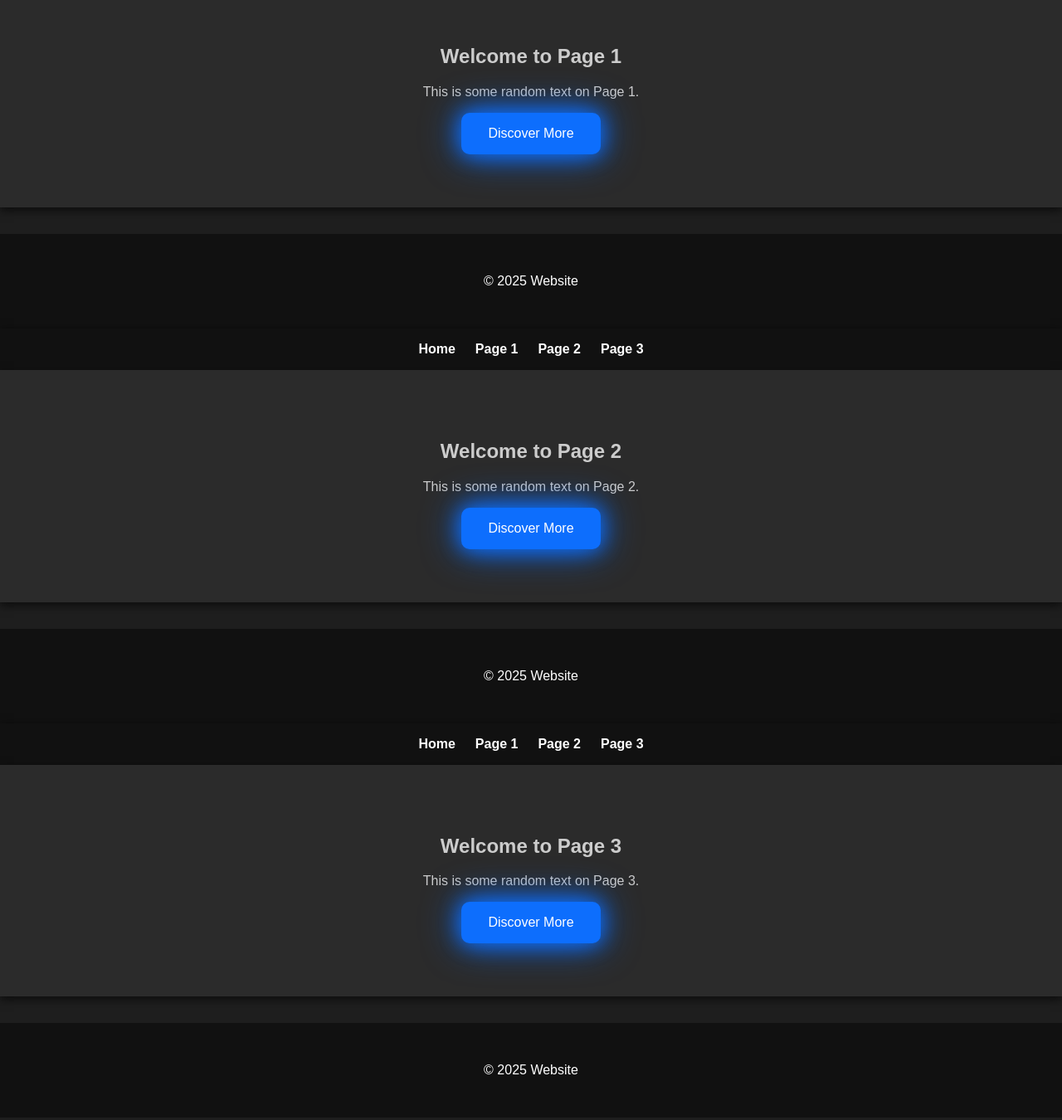
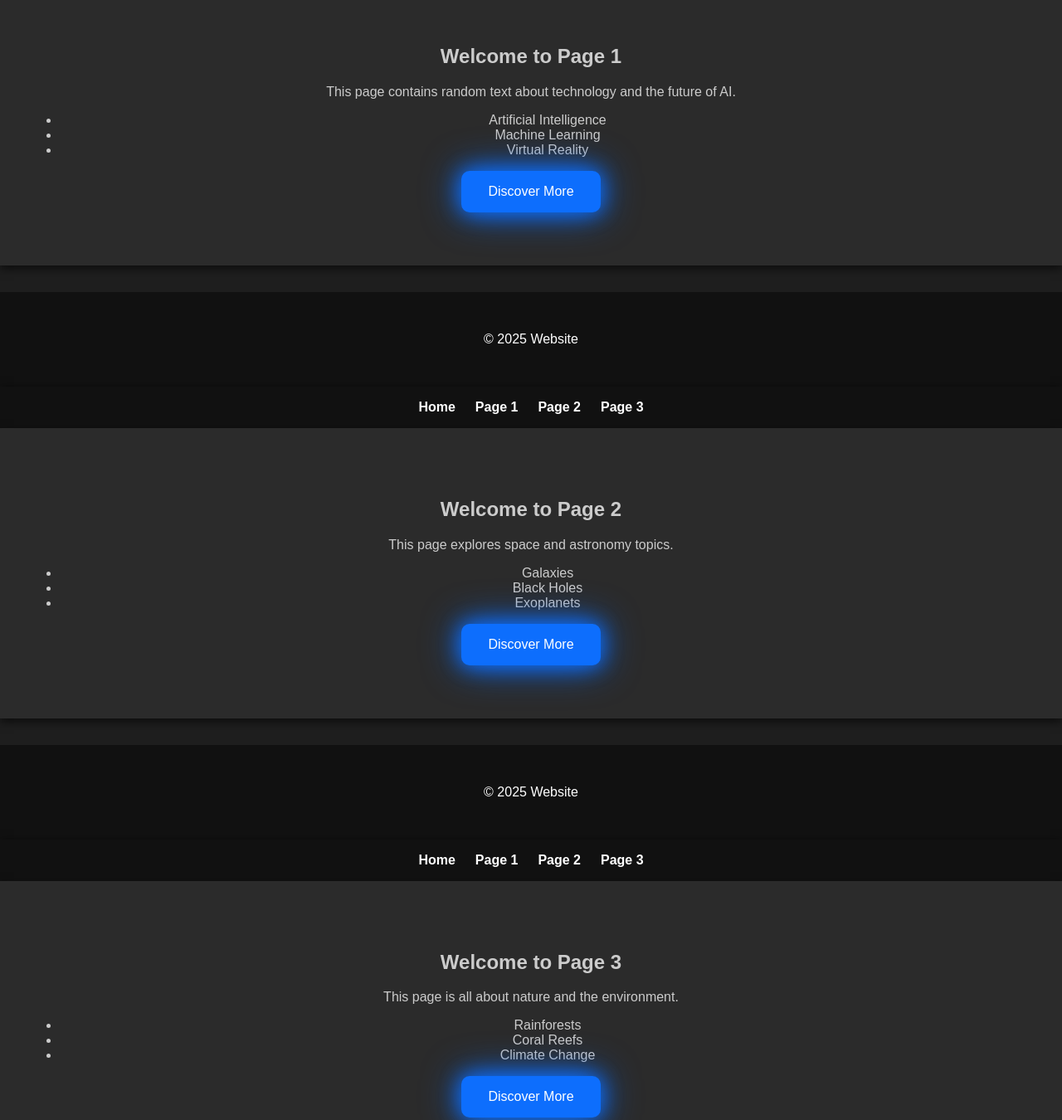
Before and after one commit to TinPotter/Testing, a plain HTML site: page index.html in a window 1280 px wide. Shown: the part 80-1430 px from the top of the page at 83% size. Drawn offline with Linux system fonts and the light colour scheme.

Commit message:
Update index.html

```diff
--- a/index.html
+++ b/index.html
@@ -19,8 +19,13 @@
 </header>
 <section>
     <h2>Welcome to Page 1</h2>
-    <p>This is some random text on Page 1.</p>
-    <button>Discover More</button>
+    <p>This page contains random text about technology and the future of AI.</p>
+    <ul>
+        <li>Artificial Intelligence</li>
+        <li>Machine Learning</li>
+        <li>Virtual Reality</li>
+    </ul>
+    <button class="neon">Discover More</button>
 </section>
 <footer>
     <p>&copy; 2025 Website</p>
@@ -49,8 +54,13 @@
 </header>
 <section>
     <h2>Welcome to Page 2</h2>
-    <p>This is some random text on Page 2.</p>
-    <button>Discover More</button>
+    <p>This page explores space and astronomy topics.</p>
+    <ul>
+        <li>Galaxies</li>
+        <li>Black Holes</li>
+        <li>Exoplanets</li>
+    </ul>
+    <button class="neon">Discover More</button>
 </section>
 <footer>
     <p>&copy; 2025 Website</p>
@@ -79,8 +89,13 @@
 </header>
 <section>
     <h2>Welcome to Page 3</h2>
-    <p>This is some random text on Page 3.</p>
-    <button>Discover More</button>
+    <p>This page is all about nature and the environment.</p>
+    <ul>
+        <li>Rainforests</li>
+        <li>Coral Reefs</li>
+        <li>Climate Change</li>
+    </ul>
+    <button class="neon">Discover More</button>
 </section>
 <footer>
     <p>&copy; 2025 Website</p>
```
